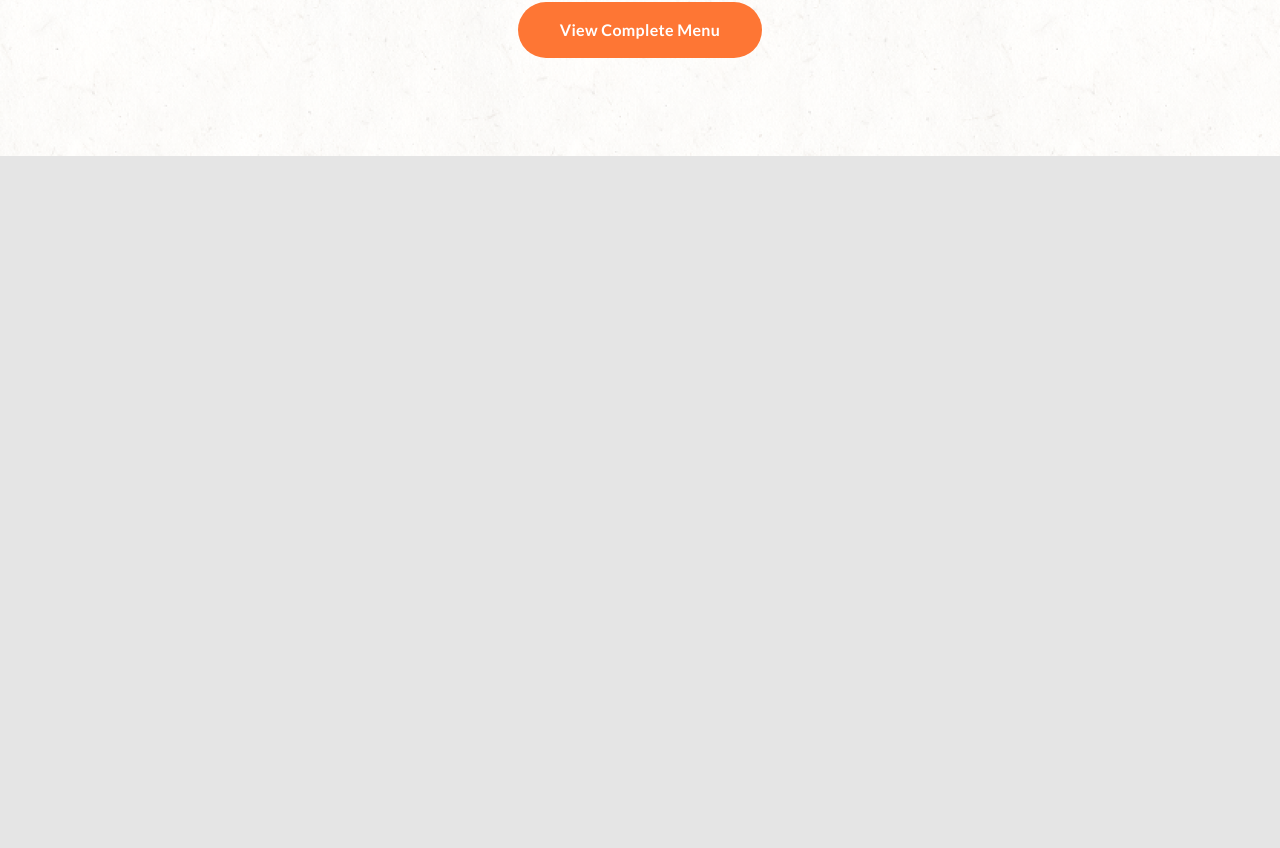
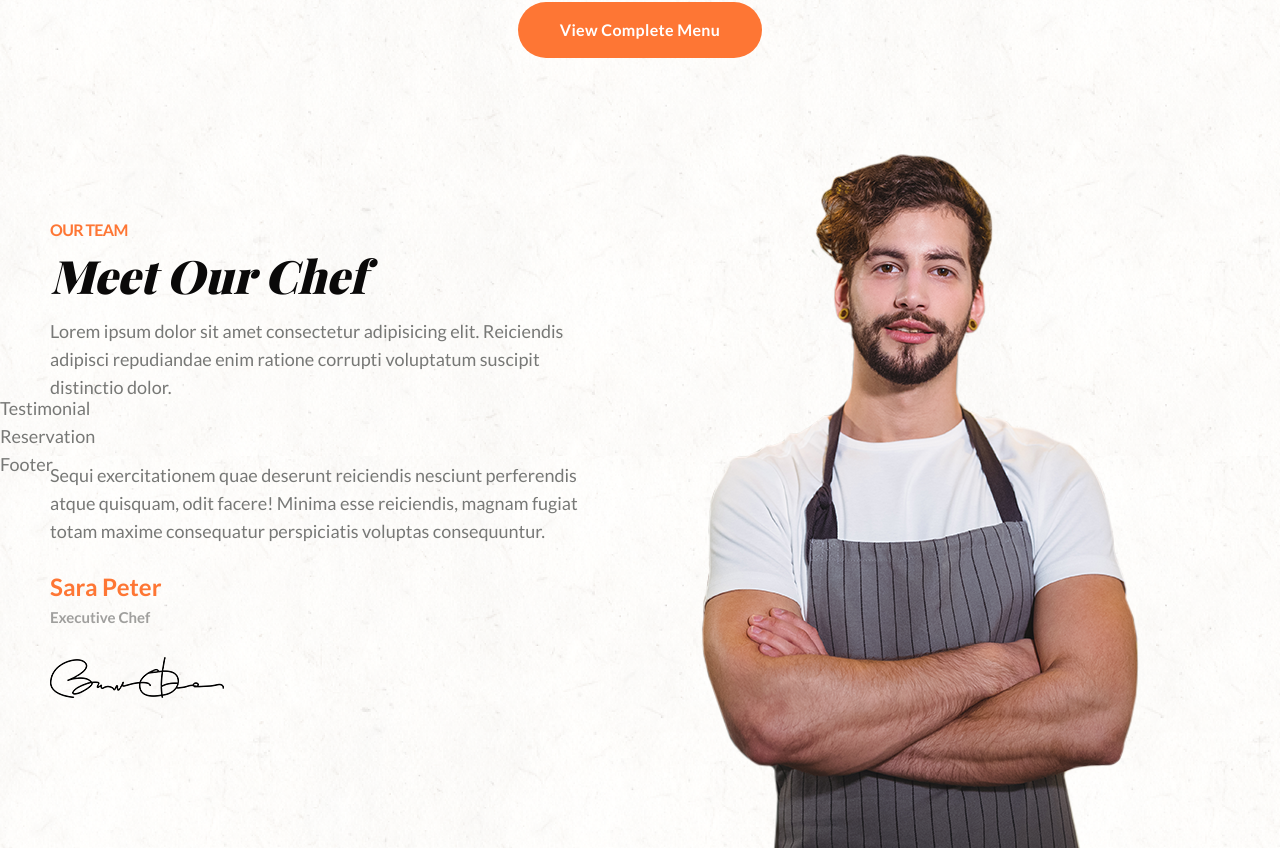
Before and after one commit to tanvir193palok/Restaurant_Website, a React (Create React App) app: page / in a window 1280 px wide. Shown: the part 2744-3592 px from the top of the page. Before the commit the page ends 2900 px from the top, so only its background shows below. Built offline with nearby package versions, Linux system fonts and the light colour scheme; the HTML template or start-up script is replaced by a standard one; a web font is replaced by a local one.

Commit message:
Team component created

```diff
--- a/src/components/Team.js
+++ b/src/components/Team.js
@@ -1,7 +1,67 @@
-import React from 'react';
+import React from "react";
+import { motion } from "framer-motion";
+import { fadeIn } from "../variants";
+
+//import data
+import { teamData } from "../data";
 
 const Team = () => {
-  return <div>Team</div>;
+
+  //Destructuring data
+  const {
+    pretitle,
+    title,
+    sub1,
+    sub2,
+    name,
+    occupation,
+    signatureImg,
+    chefImg,
+  } = teamData;
+  return (
+    <section className="relative top-96 z-10 lg:top-[480px] min-h-[720px]">
+      <div className="container mx-auto">
+
+        {/* text and image wrapper */}
+        <div className="flex flex-col lg:flex-row lg:gap-x-[120px] items-center lg:items-start">
+
+          {/* text */}
+          <motion.div
+            variants={fadeIn("down", "tween", 0.6, 1.6)}
+            initial="hidden"
+            whileInView={"show"}
+            className="flex-1 text-center lg:text-left lg:pt-16"
+          >
+            <div className="pretitle">{pretitle}</div>
+            <h2 className="h2 capitalize">{title}</h2>
+            <p className="mb-[60px]">{sub1}</p>
+            <p>{sub2}</p>
+            <div className="my-[26px]">
+              <div className="text-2xl capitalize font-semibold text-accent">
+                {name}
+              </div>
+              <div className="text-[15px] font-semibold capitalize text-grey/70">
+                {occupation}
+              </div>
+            </div>
+            <div className="flex justify-center lg:justify-start mb-6 lg:mb-0">
+              <img src={signatureImg} alt="" />
+            </div>
+          </motion.div>
+
+          {/* image */}
+          <motion.div
+            variants={fadeIn("up", "tween", 0.7, 1.6)}
+            initial="hidden"
+            whileInView={"show"}
+            className="flex-1"
+          >
+            <img src={chefImg} alt="" />
+          </motion.div>
+        </div>
+      </div>
+    </section>
+  );
 };
 
 export default Team;
```
